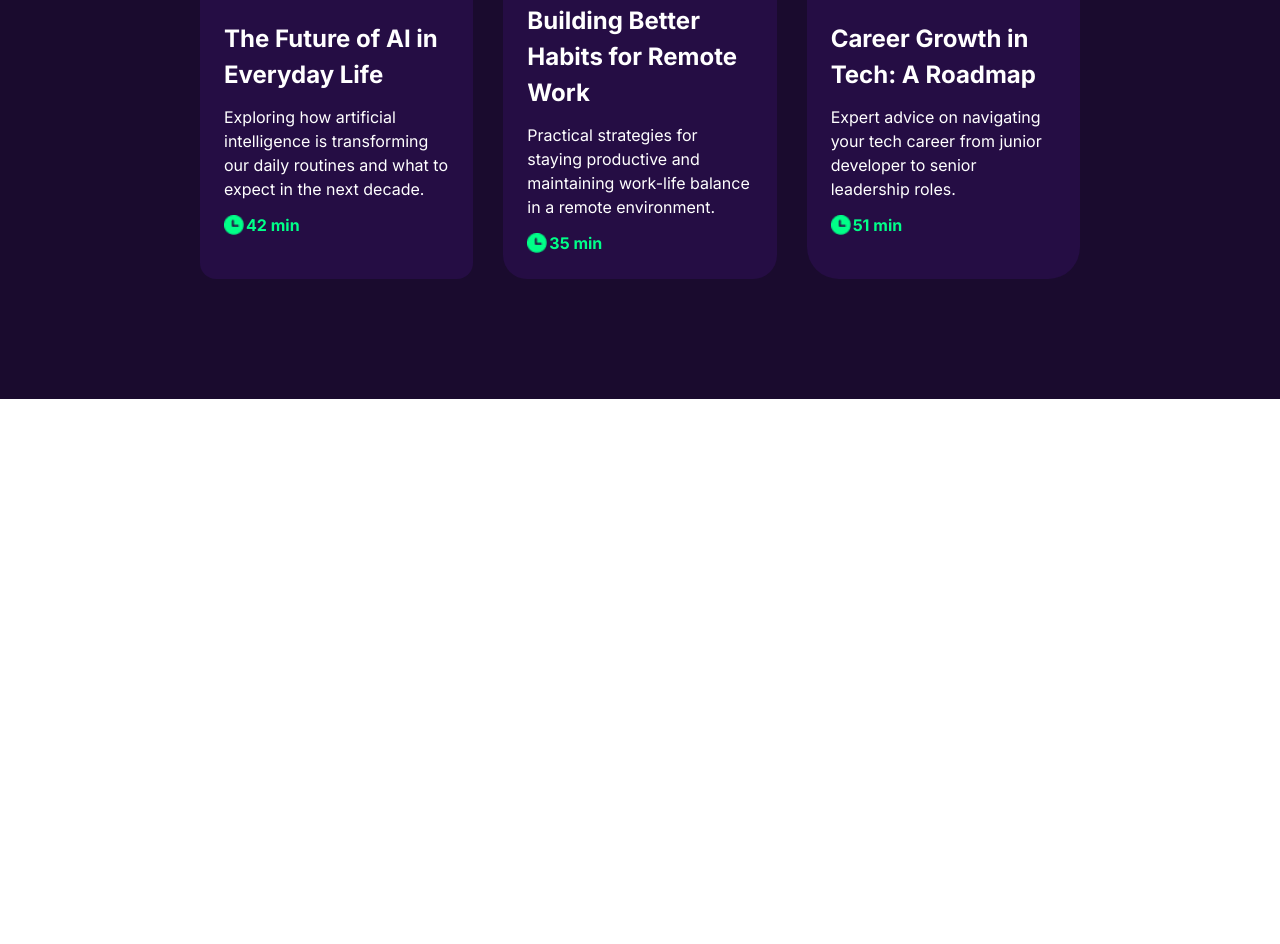
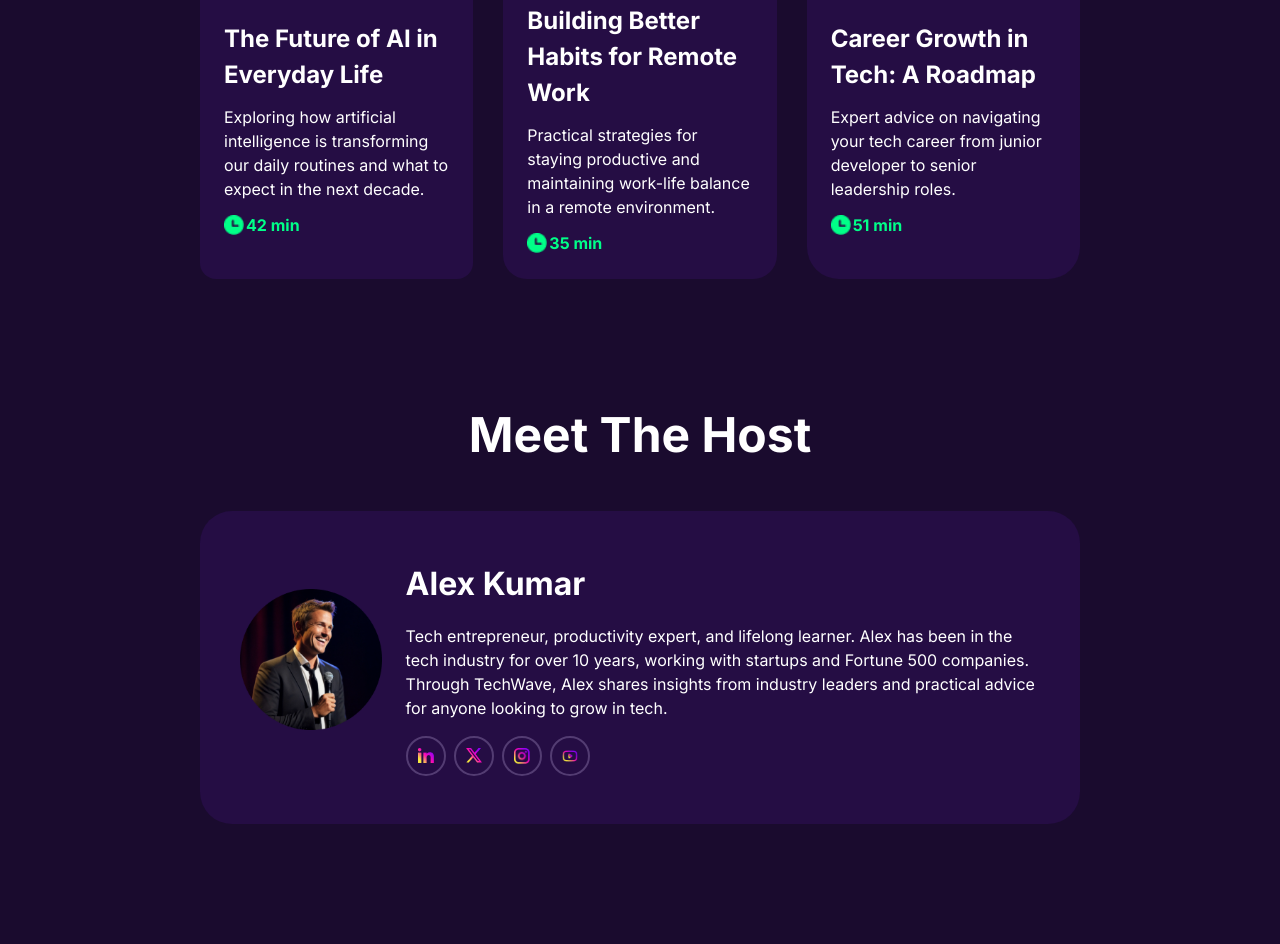
Before and after one commit to pretom95/B13-A02-Pritom, a plain HTML site: page index.html in a window 1280 px wide. Shown: the part 3037-3981 px from the top of the page. Before the commit the page ends 3436 px from the top, so only its background shows below. Drawn offline with nearby package versions, Linux system fonts and the light colour scheme.

Commit message:
Meet The Host

```diff
--- a/index.html
+++ b/index.html
@@ -271,5 +271,41 @@
         </div>
       </div>
     </section>
+
+    <section class="flex flex-col bg-[#1A0B2E] px-5 md:px-[200px] pb-10 md:pb-[120px]">
+      <div>
+        <h2 class="text-[32px] md:text-[48px] text-center text-white font-bold mb-6 md:mb-10">Meet The Host</h2>
+      </div>
+      <div class="bodyDiv flex flex-col md:flex-row justify-center items-center md:justify-start md:items-stretch p-6 md:px-10 md:py-[48.5px] bg-[#351165]/40 rounded-4xl">
+        <div class="flex justify-center items-center w-[150px] md:w-[200px] h-[150px] md:h-[200px] mr-0 md:mr-6">
+          <img src="./assets/host.png" class="" alt="">
+        </div>
+
+        <div class="flex flex-col justify-center items-center md:justify-start md:items-stretch w-[352px] md:w-[896px]">
+          <h3 class="text-[24px] md:text-[32px] my-4 md:my-0 text-white font-bold">
+            Alex Kumar
+          </h3>
+
+          <p class="text-[16px] text-center md:text-left text-white mb-4 md:my-4">
+            Tech entrepreneur, productivity expert, and lifelong learner. Alex has been in the tech industry for over 10 years, working with startups and Fortune 500 companies. Through TechWave, Alex shares insights from industry leaders and practical advice for anyone looking to grow in tech.
+          </p>
+
+          <div class="grid grid-cols-4 gap-2 w-[184px]">
+            <div class="flex justify-center items-center p-2.5 h-10 w-10 rounded-full border-2 border-[#533C72]">
+              <img src="./assets/linkedin.png" alt="">
+            </div>
+            <div class="flex justify-center items-center p-2.5 h-10 w-10 rounded-full border-2 border-[#533C72]">
+              <img src="./assets/x.png" alt="">
+            </div>
+            <div class="flex justify-center items-center p-2.5 h-10 w-10 rounded-full border-2 border-[#533C72]">
+              <img src="./assets/instagram.png" alt="">
+            </div>
+            <div class="flex justify-center items-center p-2.5 h-10 w-10 rounded-full border-2 border-[#533C72]">
+              <img src="./assets/youtube.png" alt="">
+            </div>
+          </div>
+        </div>
+      </div>
+    </section>
   </body>
 </html>
```
